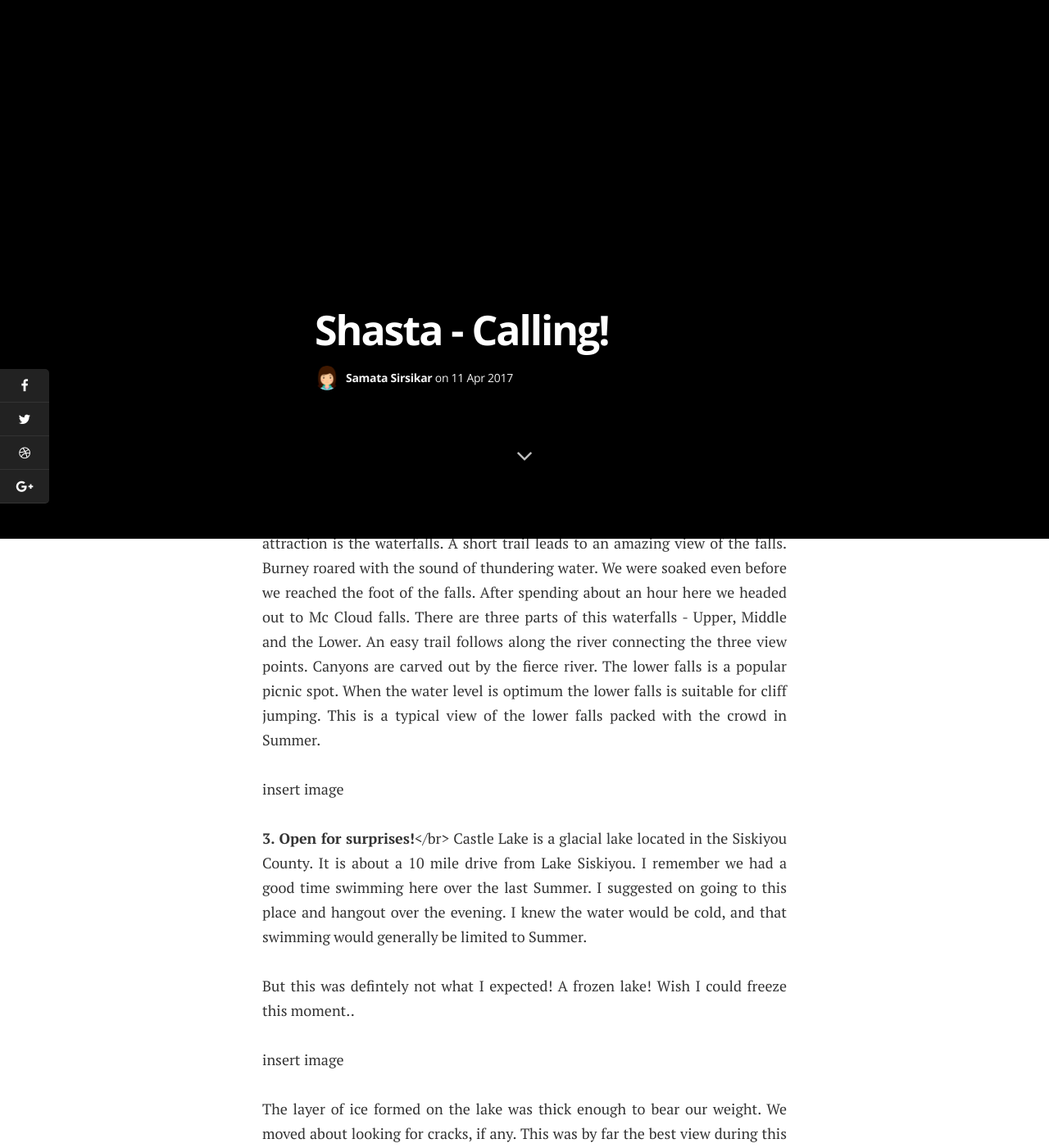
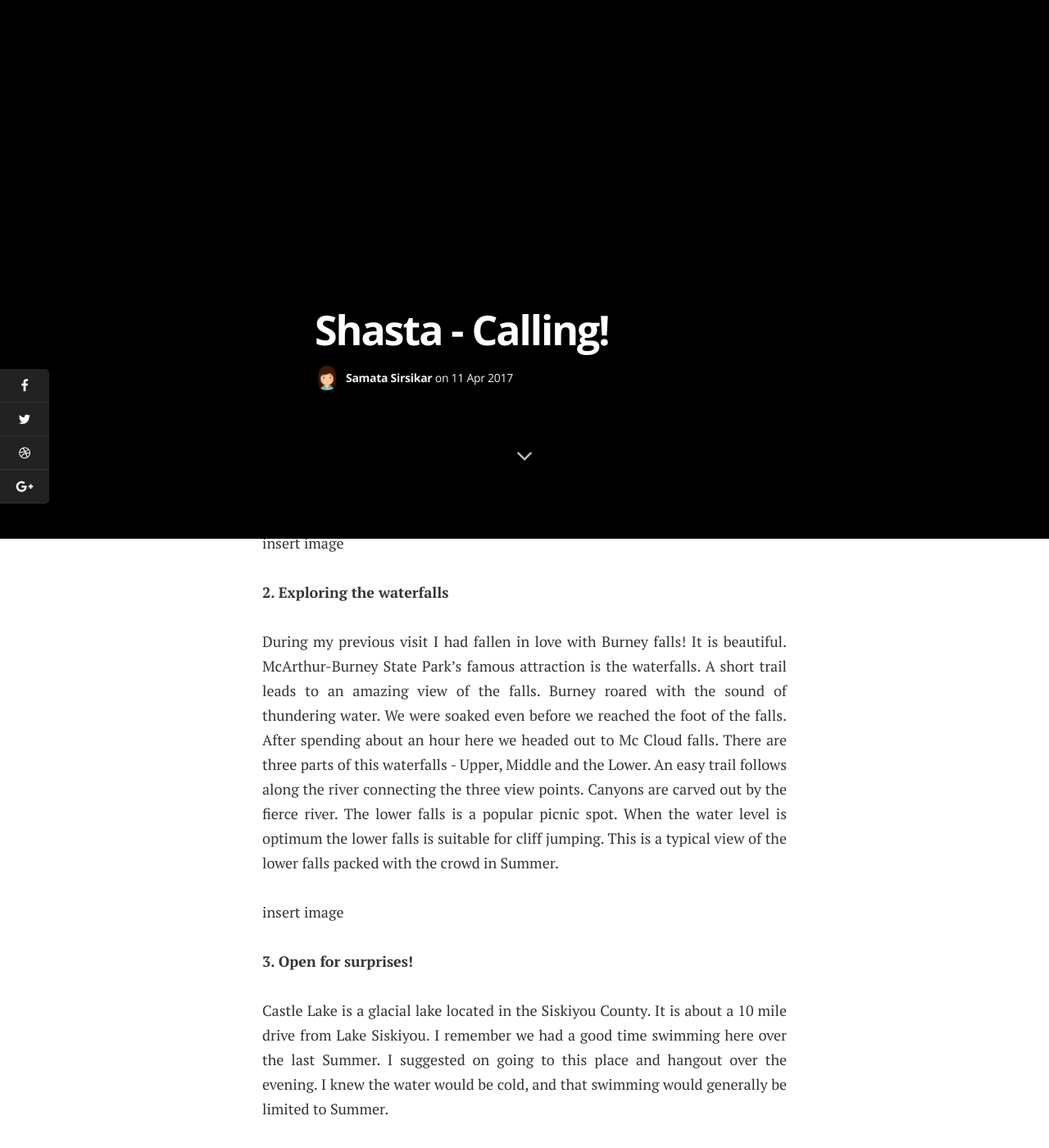
Before and after one commit to sandeepraju/sanchaara.in, a Jekyll site: the page built from _posts/2017-04-11-shasta-calling.md, in a window 1280 px wide and 1400 px high, scrolled down 743 px. Shown: the whole window at 82% size. Built offline with Jekyll 4.4.1, drawn with Linux system fonts in a browser that asks for light colours; nearby versions of some CDN libraries; some web fonts are replaced; some of the changed text lies outside the part shown.

Commit message:
fixing newline

```diff
--- a/_posts/2017-04-11-shasta-calling.md
+++ b/_posts/2017-04-11-shasta-calling.md
@@ -11,20 +11,24 @@ comments: true
 ---
 Hello Spring!
 
-<b>0. Going to the Mountains </b></br>
+<b>0. Going to the Mountains </b>
+
 It is exciting to travel to some place new. But this time, we decided to visit Mt. Shasta again! Something about the last visit to Shasta resonated with me. After all, I enjoy re-watching a TV series and re-reading a book, so why not travel to the same place, again.
 
-<b>1. The Drive</b></br>
+<b>1. The Drive</b>
+
 We drove from San Jose to Shasta city via Redding. It is about a 5 hour scenic drive covering 300 miles. Leave early to enjoy the sunrise, tuning into some good music.
 
 insert image
 
-<b>2. Exploring the waterfalls</b></br>
+<b>2. Exploring the waterfalls</b>
+
 During my previous visit I had fallen in love with Burney falls! It is beautiful. McArthur-Burney State Park's famous attraction is the waterfalls. A short trail leads to an amazing view of the falls. Burney roared with the sound of thundering water. We were soaked even before we reached the foot of the falls. After spending about an hour here we headed out to Mc Cloud falls. There are three parts of this waterfalls - Upper, Middle and the Lower. An easy trail follows along the river connecting the three view points. Canyons are carved out by the fierce river. The lower falls is a popular picnic spot. When the water level is optimum the lower falls is suitable for cliff jumping. This is a typical view of the lower falls packed with the crowd in Summer.
 
 insert image
 
-<b>3. Open for surprises!</b></br>
+<b>3. Open for surprises!</b>
+
 Castle Lake is a glacial lake located in the Siskiyou County. It is about a 10 mile drive from Lake Siskiyou. I remember we had a good time swimming here over the last Summer. I suggested on going to this place and hangout over the evening. I knew the water would be cold, and that swimming would generally be limited to Summer.
 
 But this was defintely not what I expected! A frozen lake! Wish I could freeze this moment..
@@ -33,7 +37,8 @@ insert image
 
 The layer of ice formed on the lake was thick enough to bear our weight. We moved about looking for cracks, if any. This was by far the best view during this trip. There was something about the tranquil white frozen lake and the stunning mountains and the trees around. We got curious to dig out the ice at a safe spot to find the water underneath it. We spent the rest of the evening here until sunset and headed to our accomodation. Lake Siskiyou camp grounds in Shashta is an ideal place to camp.
 
-<b>5. Explore</b></br>
+<b>5. Explore</b>
+
 Inspired by this <a href="http://ijpr.org/post/mossbrae-forbidden-falls-dunsmuir#stream/0">post</a> we set out to explore Mossbrae falls, one of the hidden areas in Dunsmuir. It is quiet tricky to find this waterfalls. To reach this place, one has to park outside the Shasta Retreat and it about 1.2 miles hikes from here. Walk down the Scarlett Ave and take a right turn. Take a right agian at the bridge and walk along the railway track. As suggested in the other blogs, it is advised to keep towards the right of the track, and walk along the river. The trains are in operation. There is plenty of place to stand aside if a train comes in. We were lucky to spot a train. A lot of people do this hike though it is forbidden. It is worth the hike. We spent about an hour enjoying the waterfalls and then headed back. We had planned on visiting the Shasta caves, but we were short of time. It is a 2 hour guided tour to the caves and closes at 5pm. So make sure you reach there atleast by 3pm.
 
 insert images
```
